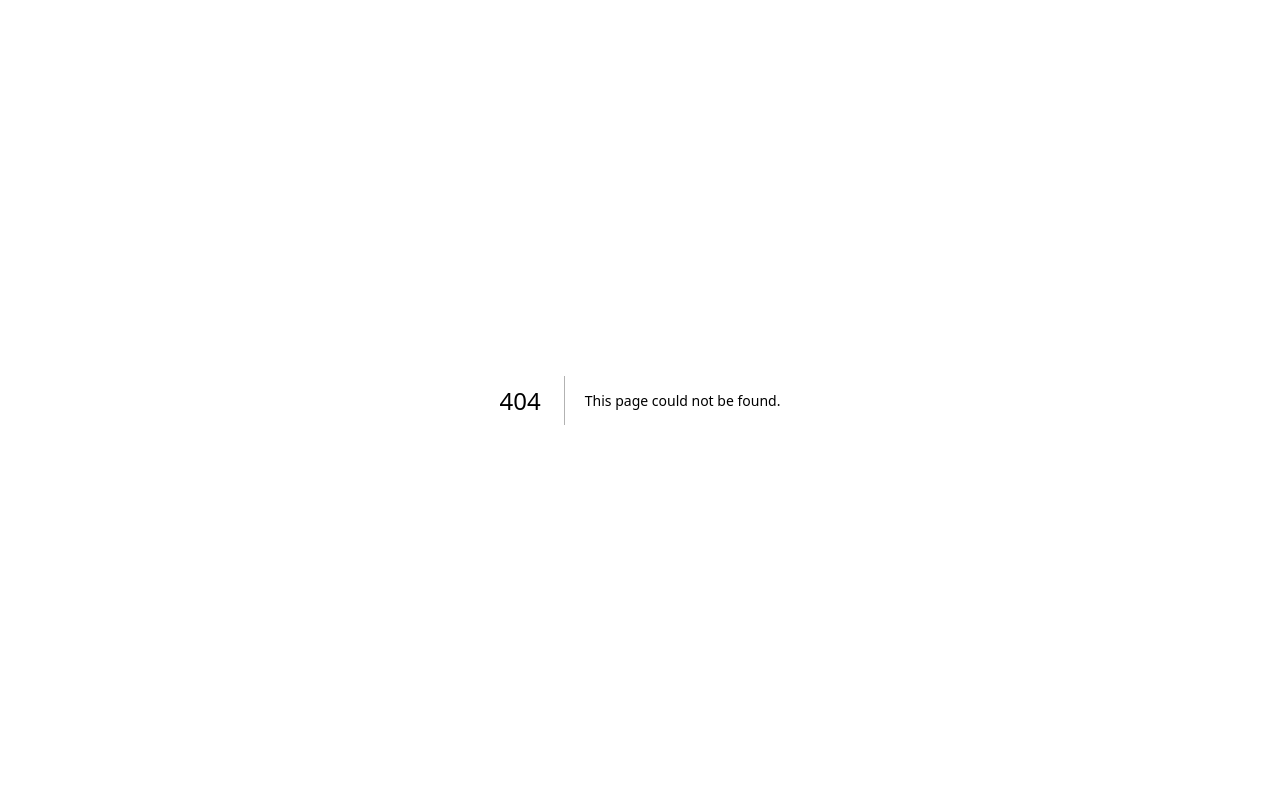
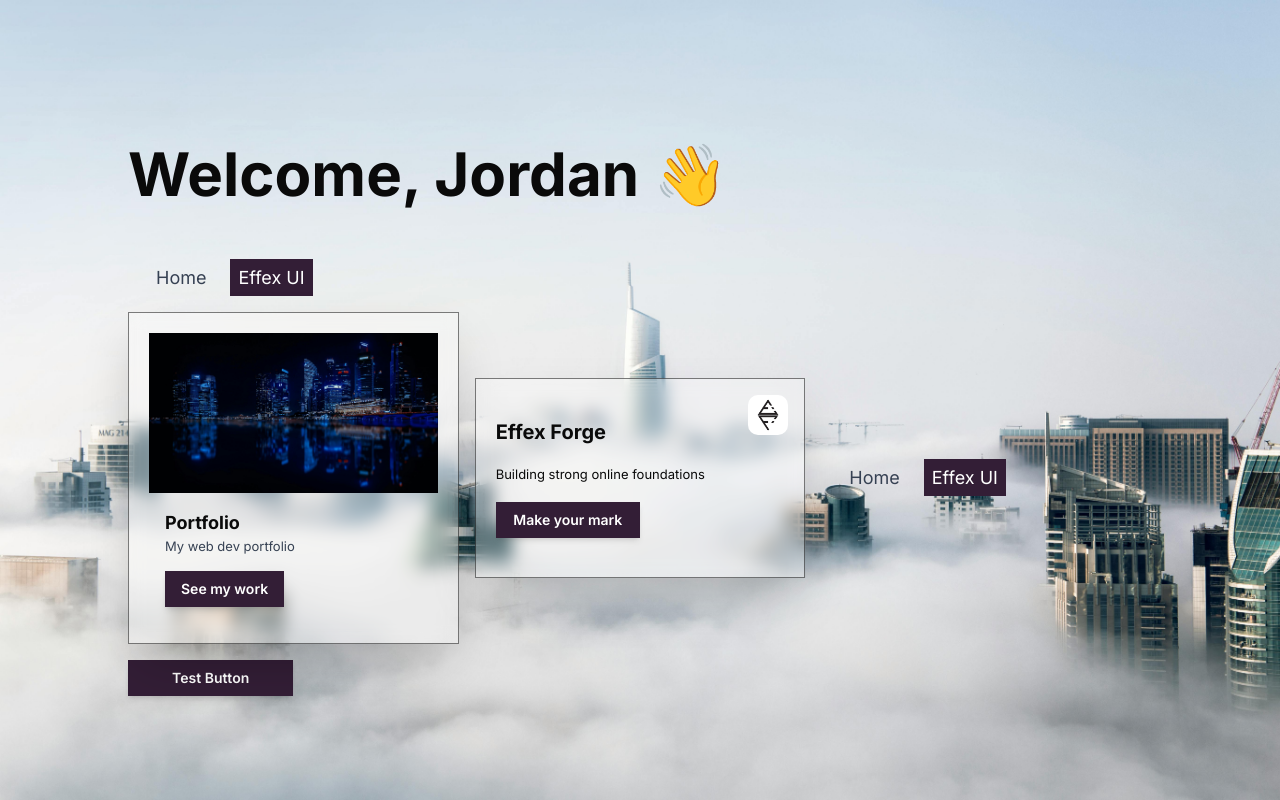
Before and after one commit to EffexDev/effex-dashboard, a Next.js app: page /effexui in a window 1280 px wide. Before the commit this address had no page. Built offline with nearby package versions, Linux system fonts and the light colour scheme.

Commit message:
Added UI Library

```diff
--- a/package.json
+++ b/package.json
@@ -15,6 +15,7 @@
     "next": "15.2.3",
     "react": "^19.0.0",
     "react-dom": "^19.0.0",
+    "react-router": "^7.4.0",
     "tailwind-merge": "^3.0.2",
     "tw-animate-css": "^1.2.4"
   },
--- a/src/app/AnimatedButton.js
+++ b/src/app/AnimatedButton.js
@@ -5,7 +5,7 @@ const AnimatedButton = ({ children, onClick, href }) => {
           href={href}
           target="_blank"
           rel="noopener noreferrer"
-          className="px-4 py-2 bg-[#331E36] text-white font-semibold rounded-lg shadow-md hover:bg-[#5a345f] focus:outline-none transition-transform transform hover:scale-103 active:scale-90 inline-block text-center max-w-[50%] text-sm"
+          className="px-4 py-2 bg-[#331E36] text-white font-semibold  shadow-md hover:bg-[#5a345f] focus:outline-none transition-transform transform hover:scale-103 active:scale-90 inline-block text-center max-w-[50%] text-sm"
         >
           {children}
         </a>
@@ -14,7 +14,7 @@ const AnimatedButton = ({ children, onClick, href }) => {
 
     return (
       <button
-        className="px-4 py-2 bg-[#331E36] text-white font-semibold rounded-lg shadow-md hover:bg-[#5a345f]  focus:outline-none transition-transform transform hover:scale-103 active:scale-90 max-w-[50%]"
+        className="px-4 py-2 bg-[#331E36] text-white font-semibold  shadow-md hover:bg-[#5a345f]  focus:outline-none transition-transform transform hover:scale-103 active:scale-90 max-w-[50%]"
         onClick={onClick}
       >
         {children}
--- a/src/app/card.js
+++ b/src/app/BlurredCard.js
@@ -1,8 +1,8 @@
 import AnimatedButton from "./AnimatedButton";
 
-export default function Card({title, content, image, altText, buttonText, href}) {
+export default function BlurredCard({title, content, image, altText, buttonText, href}) {
     return (
-        <div className="relative flex flex-col h-50 flex-1 justify-evenly p-5 text-xl bg-white/30 rounded-2xl shadow-2xl backdrop-blur-sm border border-black/50
+        <div className="relative flex flex-col h-50 flex-1 justify-evenly p-5 text-xl bg-white/30  shadow-2xl backdrop-blur-sm border border-black/50
 ">
             <img src={image} alt={altText} className="max-w-10 absolute top-4 right-4 rounded-lg" />
             <h1>{title}</h1>
--- /dev/null
+++ b/src/app/ImageCard.js
@@ -0,0 +1,21 @@
+import AnimatedButton from "./AnimatedButton";
+
+export default function ImageCard({ title, content, image, altText, buttonText, href }) {
+  return (
+    <div className="relative flex flex-col flex-1 h-auto p-5 text-xl bg-white/30  shadow-2xl backdrop-blur-sm border border-black/50">
+      {/* Image at the top */}
+      <img src={image} alt={altText} className="w-full h-40 object-cover " />
+
+      {/* Content section */}
+      <div className="flex flex-col flex-1 justify-between p-4">
+        <h1 className="text-lg font-semibold">{title}</h1>
+        <p className="text-gray-700">{content}</p>
+
+        {/* Button at the bottom */}
+        <div className="mt-4">
+          <AnimatedButton href={href}>{buttonText}</AnimatedButton>
+        </div>
+      </div>
+    </div>
+  );
+}
--- /dev/null
+++ b/src/app/MenuBar.js
@@ -0,0 +1,36 @@
+"use client";
+
+import Link from "next/link";
+import { usePathname } from "next/navigation";
+
+const Menu = () => {
+  const pathname = usePathname();
+
+  return (
+    <div className="flex items-center text-lg p-5">
+      <nav>
+        <ul className="flex space-x-4 ">
+          {[
+            { name: "Home", path: "/" },
+            { name: "Effex UI", path: "/effexui" },
+          ].map(({ name, path }) => (
+            <li key={path}>
+              <Link
+                href={path}
+                className={`p-2 hover:bg-[#5a345f] hover:text-white ease-in-out hover:scale-110 ${
+                  pathname === path
+                    ? "bg-[#331E36]  text-white"
+                    : "text-gray-700"
+                }`}
+              >
+                {name}
+              </Link>
+            </li>
+          ))}
+        </ul>
+      </nav>
+    </div>
+  );
+};
+
+export default Menu;
--- /dev/null
+++ b/src/app/effexui/page.js
@@ -0,0 +1,25 @@
+import ImageCard from "../ImageCard";
+import Greeting from "../Greeting";
+import Menu from "../MenuBar";
+import AnimatedButton from "../AnimatedButton";
+import BlurredCard from "../BlurredCard";
+
+export default function Services() {
+  return (
+    <div className="relative flex flex-col w-full items-center sm:h-screen justify-center pt-10">
+      <div className="w-[90%] sm:w-[80%]">
+        <Greeting />
+        <Menu />
+        <div className="relative grid grid-cols-1 sm:grid-cols-3 gap-4 items-center justify-center">
+          <ImageCard href="https://jordancartledge.com.au "title="Portfolio" content="My web dev portfolio" image="/cityScapeDark.jpg" buttonText="See my work" altText="Jordan Cartledge's Dev profile" />
+
+            <BlurredCard href="https://effexforge.com" title="Effex Forge" image="/effexForge.jpg" content="Building strong online foundations" buttonText="Make your mark" altText="Effex Forge logo"/>
+
+            <Menu />
+
+          <AnimatedButton href="https://github.com/effexdev">Test Button</AnimatedButton>
+        </div>
+      </div>
+    </div>
+  );
+}
--- a/src/app/page.js
+++ b/src/app/page.js
@@ -1,23 +1,24 @@
-import Card from "./card";
+import BlurredCard from "./BlurredCard";
 import Greeting from "./Greeting";
+import Menu from "./MenuBar";
 
 export default function Home() {
   return (
-    <div className="relative flex flex-col w-full items-center sm:h-screen justify-center py-5">
+    <div className="relative flex flex-col w-full items-center  justify-center pt-10">
       <div className="w-[90%] sm:w-[80%]">
         <Greeting />
         <div className="relative grid grid-cols-1 sm:grid-cols-3 gap-4 items-center justify-center">
-            <Card href="https://jordancartledge.com.au "title="Portfolio" content="My web dev portfolio" image="/effexForge.jpg" buttonText="See my work" altText="Jordan Cartledge's Dev profile"/>
+            <BlurredCard href="https://jordancartledge.com.au "title="Portfolio" content="My web dev portfolio" image="/effexForge.jpg" buttonText="See my work" altText="Jordan Cartledge's Dev profile"/>
 
-            <Card href="https://effexforge.com" title="Effex Forge" image="/effexForge.jpg" content="Building strong online foundations" buttonText="Make your mark" altText="Effex Forge logo"/>
+            <BlurredCard href="https://effexforge.com" title="Effex Forge" image="/effexForge.jpg" content="Building strong online foundations" buttonText="Make your mark" altText="Effex Forge logo"/>
 
-            <Card href="https://scriptjar.jordancartledge.com.au" title="script.jar" content="A template management platform" buttonText="Open the jar" altText="🫙"/>
+            <BlurredCard href="https://scriptjar.jordancartledge.com.au" title="script.jar" content="A template management platform" buttonText="Open the jar" altText="🫙"/>
 
-            <Card href="https://github.com/EffexDev" title="Github" content="My code repositories" image="/github.png" buttonText="Merge together" altText="Github logo"/>
+            <BlurredCard href="https://github.com/EffexDev" title="Github" content="My code repositories" image="/github.png" buttonText="Merge together" altText="Github logo"/>
 
-            <Card href="https://vercel.com/effexdev-projects" title="Vercel" image="/vercel.svg" content="Frontend hosting platform" buttonText="Host a project" altText="Vercel logo"/>
+            <BlurredCard href="https://vercel.com/effexdev-projects" title="Vercel" image="/vercel.svg" content="Frontend hosting platform" buttonText="Host a project" altText="Vercel logo"/>
 
-            <Card href="https://railway.com/dashboard" title="Railway" content="Backend and Database Hosting" image="/railway.svg" buttonText="Create a server" altText="Railway Logo"/>
+            <BlurredCard href="https://railway.com/dashboard" title="Railway" content="Backend and Database Hosting" image="/railway.svg" buttonText="Create a server" altText="Railway Logo"/>
 
             </div>
       </div>
```
Also changed, not shown: 1 other file (tests, documents, lock files or other folders).
